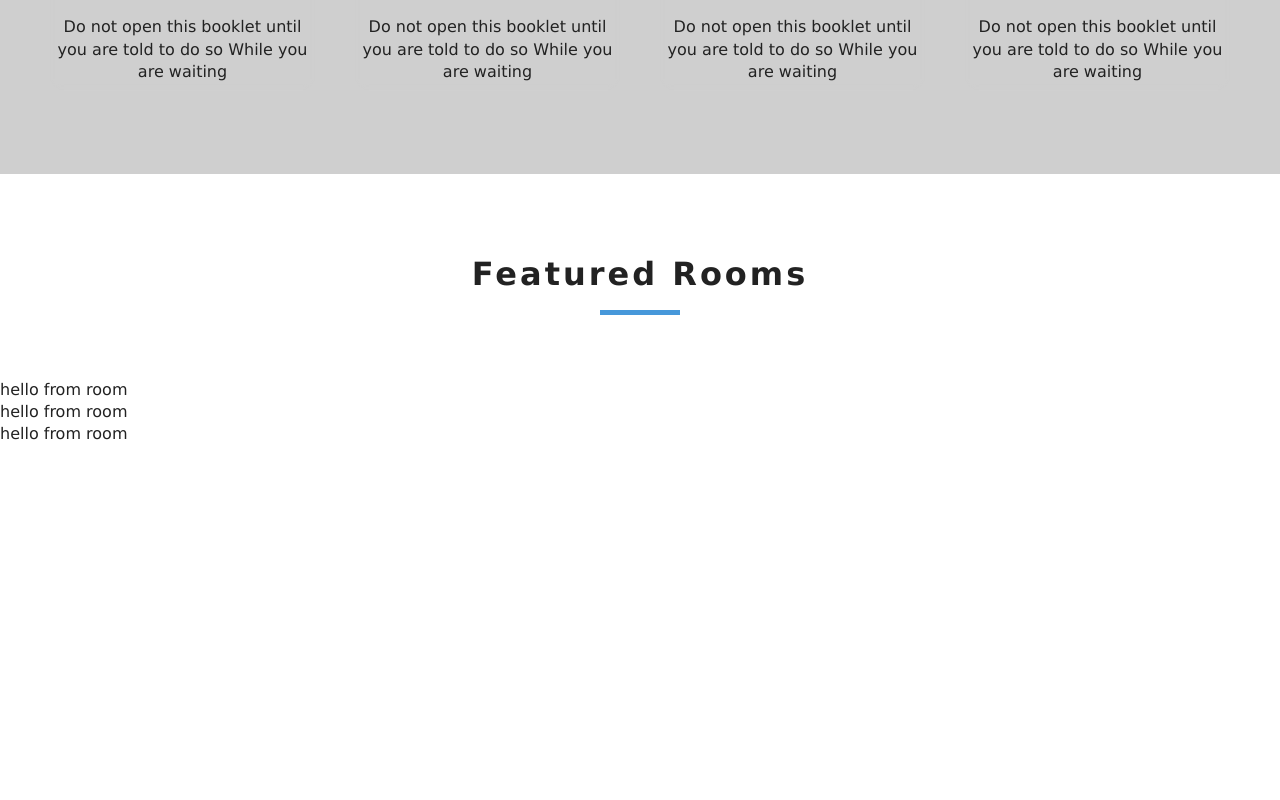
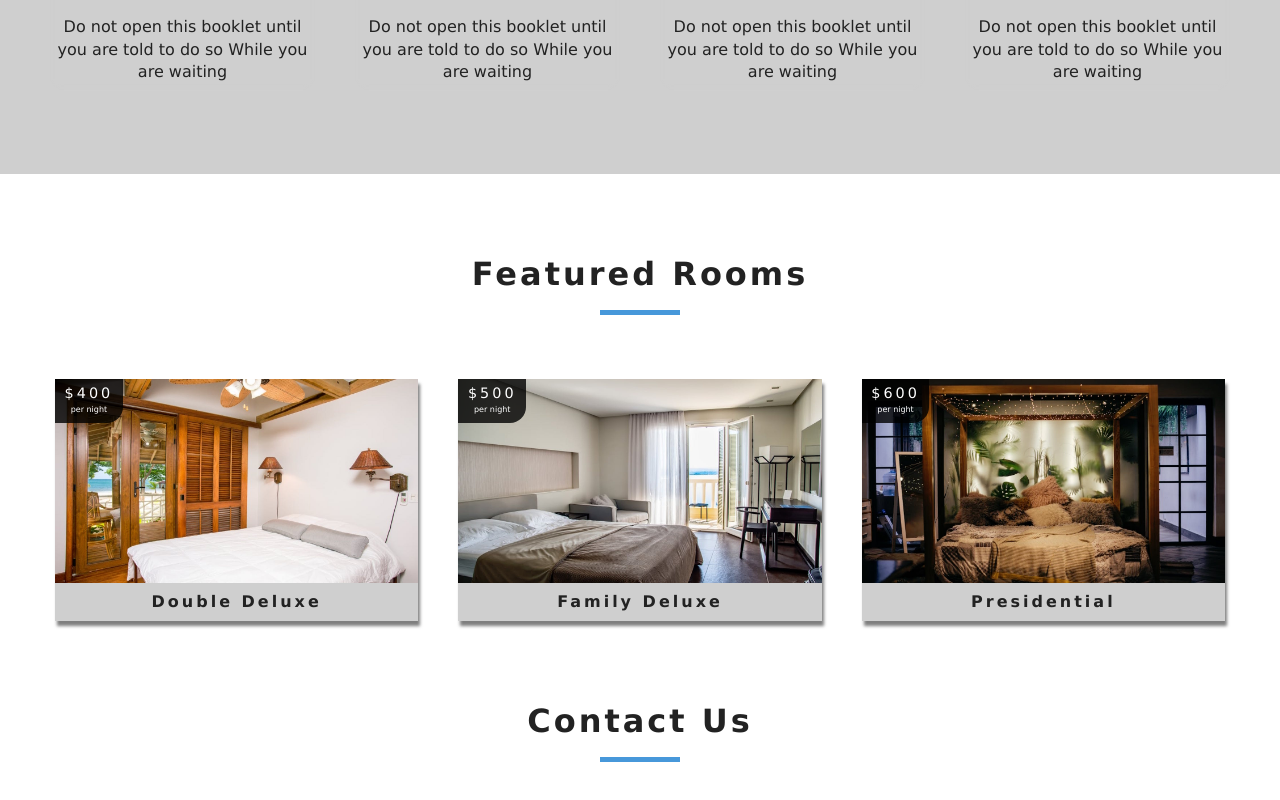
Before and after one commit to mcbryan1/resort-app, a React (Create React App) app: page / in a window 1280 px wide. Shown: the part 1125-1925 px from the top of the page. Before the commit the page ends 1651 px from the top, so only its background shows below. Built offline with nearby package versions, Linux system fonts and the light colour scheme.

Commit message:
contact component created

```diff
--- /dev/null
+++ b/src/components/Contact.js
@@ -0,0 +1,11 @@
+import React from 'react'
+import Title from './Title'
+
+export default function Contact() {
+    return (
+        <section className="contact">
+            <Title title="Contact Us" />
+
+        </section >
+    )
+}
--- a/src/components/FeaturedRooms.js
+++ b/src/components/FeaturedRooms.js
@@ -17,7 +17,7 @@
         return (
             <section className="featured-rooms">
                 <Title title="featured rooms" />
-                <div classNAme="featured-rooms-center">
+                <div className="featured-rooms-center">
                     {rooms}
                 </div>
             </section>
--- a/src/components/Room.js
+++ b/src/components/Room.js
@@ -1,11 +1,33 @@
-import React, { Component } from 'react'
+import React from 'react'
+import { Link } from 'react-router-dom'
+import defaultImg from "../images/room-1.jpeg"
+import PropTypes from "prop-types";
+export default function Room({ room }) {
+    const { name, othername, images, price } = room;
 
-export default class Room extends Component {
-    render() {
-        return (
-            <div>
-                hello from room
+    return (
+        <article className="room">
+            <div className="img-container">
+                <img src={images[0] || defaultImg} alt="single room" />
+                <div className="price-top">
+                    <h6>${price}</h6>
+                    <p>per night</p>
+                </div>
+                <Link to={`/rooms/${othername}`} className="btn-primary room-link">
+                    Features
+                </Link>
+                <p className="room-info">{name}</p>
             </div>
-        )
-    }
+        </article>
+    )
 }
+
+
+Room.propTypes = {
+    room: PropTypes.shape({
+        name: PropTypes.string.isRequired,
+        othername: PropTypes.string.isRequired,
+        images: PropTypes.arrayOf(PropTypes.string).isRequired,
+        price: PropTypes.number.isRequired
+    })
+}
--- a/src/pages/Home.js
+++ b/src/pages/Home.js
@@ -4,6 +4,7 @@
 import { Link } from 'react-router-dom';
 import Services from '../components/Services'
 import FeaturedRooms from '../components/FeaturedRooms'
+import Contact from '../components/Contact'
 
 export default function Home() {
     return (
@@ -18,6 +19,7 @@
             </Hero>
             <Services />
             <FeaturedRooms />
+            <Contact />
         </>
     );
 
```
